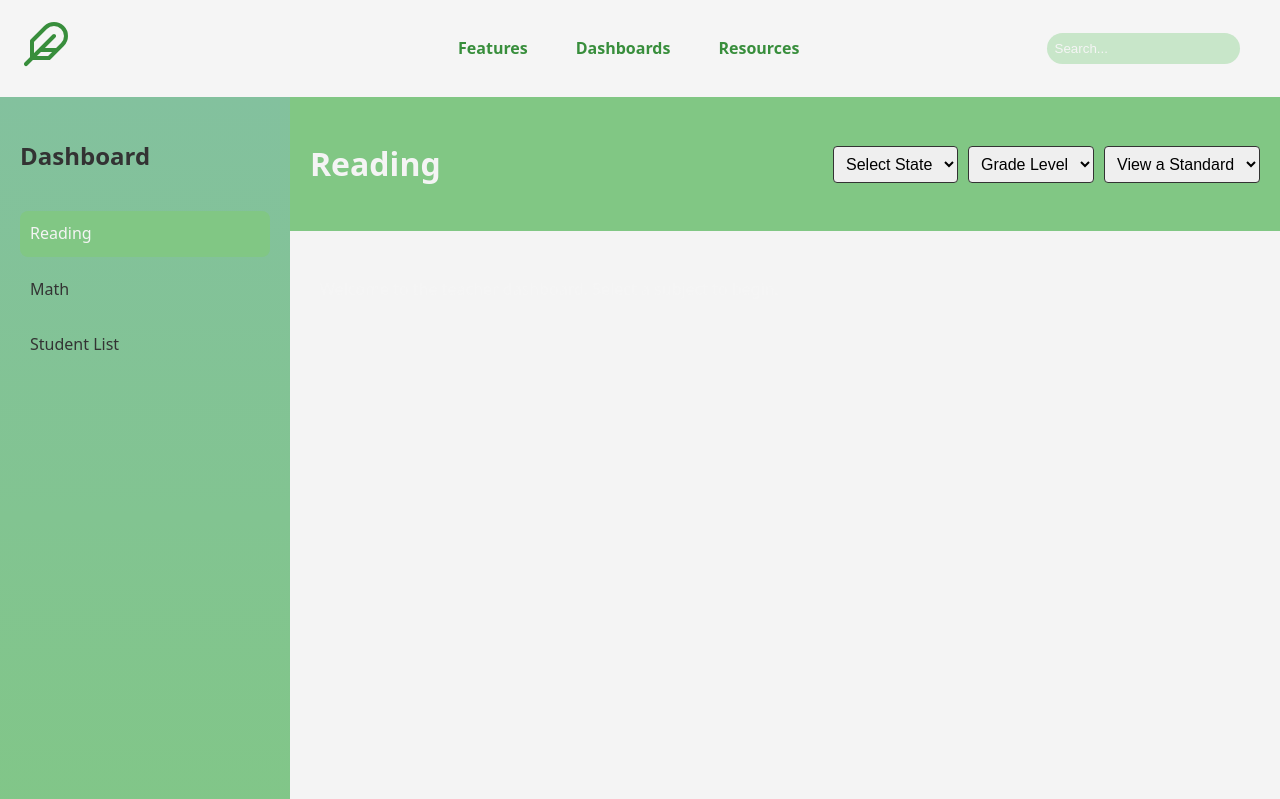
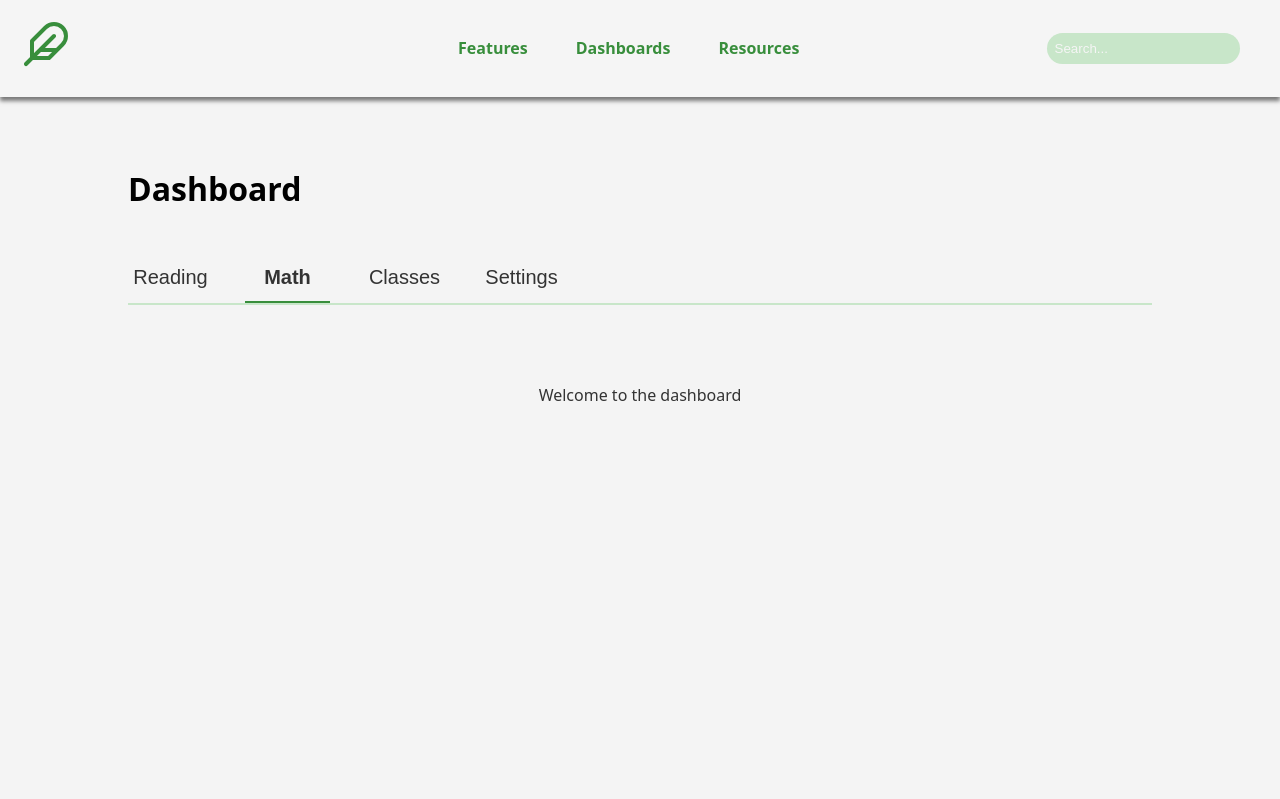
Before and after one commit to CPSfinal/CPS498-Interventive-Learning, a React (Vite) app in the folder frontend/: page /teacher-dashboard in a window 1280 px wide. Shown: the top 799 px of the page. Built offline with nearby package versions, Linux system fonts and the light colour scheme.

Commit message:
Teacher Dashboard Skeleton

```diff
--- a/frontend/src/Components_JS/TeacherTopBar.tsx
+++ b/frontend/src/Components_JS/TeacherTopBar.tsx
@@ -1,25 +1,34 @@
-import React from 'react';
-import '../Styles/Components/TopBar.scss';
+import React, { useState } from "react";
+import "../Styles/Components/TopBar.scss";
 
-const TopBar = () => {
+const tabs = ["Reading", "Math", "Classes", "Settings"] as const;
+type TabType = (typeof tabs)[number];
+
+const TopBar: React.FC = () => {
+  const [selectedTab, setSelectedTab] = useState<TabType>("Math");
+
   return (
-    <div className="top-bar">
-      <h1 className="subject">Reading</h1>
-      <div className="dropdowns">
-        <select title="Select State">
-          <option>Select State</option>
-          <option>Michigan</option>
-        </select>
-        < select title="Select Grade Level">
-          <option>Grade Level</option>
-          <option>K</option>
-        </select>
-        <select title= "Select Standard">
-          <option>View a Standard</option>
-          <option>K.2.B</option>
-        </select>
-      </div>
-    </div>
+    <section className="top-bar">
+      <h2 className="subject">Dashboard</h2>
+      <nav aria-label="Dashboard Tabs">
+        <ul className="tabs" role="tablist">
+          {tabs.map((tab) => (
+            <li key={tab} role="presentation">
+              <button
+                className={`tab-button ${
+                  selectedTab === tab ? "selected" : ""
+                }`}
+                role="tab"
+                aria-selected={selectedTab === tab}
+                onClick={() => setSelectedTab(tab)}
+              >
+                {tab}
+              </button>
+            </li>
+          ))}
+        </ul>
+      </nav>
+    </section>
   );
 };
 
--- a/frontend/src/Styles/Components/TopBar.scss
+++ b/frontend/src/Styles/Components/TopBar.scss
@@ -1,26 +1,62 @@
-@use 'sass:color';
-@use '../variables' as *;
+@use "sass:color";
+@use "../variables" as *;
 
 .top-bar {
+  display: flex;
+  flex-direction: column;
+  width: 100%;
+  padding: 1rem;
+  gap: 1.5rem;
+
+  .subject {
+    font-size: $font-size-large;
+    font-weight: 600;
+    color: #000000;
+    margin: 0;
+  }
+
+  nav {
+    width: 100%;
+  }
+
+  .tabs {
     display: flex;
-    justify-content: space-between;
-    align-items: center;
-    padding: 1rem;
-    background-color: $primary-color;
-    color: l$light-text-color;
+    gap: 2rem;
+    width: 100%;
+    padding: 0;
+    border-bottom: 2px solid #c8e6c9;
+    list-style: none;
 
-    .subject {
-      font-size: 1.5rem;
+    li {
+      display: inline-block;
     }
 
-    .dropdowns {
-      display: flex;
-      gap: 1rem;
+    .tab-button {
+      font-size: 1.25rem;
+      font-weight: 400;
+      padding: 12px 0;
+      cursor: pointer;
+      background: none;
+      border: none;
+      border-radius: 0px;
+      color: #333;
+      text-align: center;
+      min-width: 85px;
+      display: inline-flex;
+      justify-content: center;
+      align-items: center;
+      transition: border-bottom 1.3s ease-in-out;
 
-      select {
-        padding: 0.5rem;
-        border-radius: 4px;
-        border: 1px solid $border-color;
+      &:hover,
+      &:focus {
+        border-bottom: 2px solid #388e3c;
+        outline: none;
+      }
+
+      &.selected {
+        font-weight: 700;
+        border-bottom: 2px solid #388e3c;
       }
     }
   }
+}
--- a/frontend/src/Styles/Pages/TeacherDashboard.scss
+++ b/frontend/src/Styles/Pages/TeacherDashboard.scss
@@ -1,11 +1,13 @@
-@use '../variables' as *;
-@use 'sass:color';
+@use "../variables" as *;
+@use "sass:color";
 
 // Teacher Dashboard Layout
 .teacher-dashboard {
   display: flex;
+  justify-content: center;
   height: 100vh; // Full viewport height
   background-color: $background-color; // Light background
+  margin-top: 3.125em;
 
   // Sidebar Styles
   .sidebar {
@@ -72,37 +74,11 @@
 
   // Main Section Styles
   .main-section {
-    flex: 1;
     display: flex;
     flex-direction: column;
+    align-items: center;
+    width: 80%;
     background-color: $background-color;
-
-    // Top Bar Styles
-    .top-bar {
-      display: flex;
-      justify-content: space-between;
-      align-items: center;
-      padding: $spacing-medium;
-      background-color: $primary-color;
-      color: $background-color;
-
-      .subject {
-        font-size: $font-size-large;
-        font-weight: bold;
-      }
-
-      .dropdowns {
-        display: flex;
-        gap: $spacing-small;
-
-        select {
-          padding: 0.5rem;
-          border-radius: 4px;
-          border: 1px solid $border-color;
-          font-size: $font-size-base;
-        }
-      }
-    }
 
     // Main Content Area
     .main-content {
@@ -118,7 +94,7 @@
 
       p {
         font-size: $font-size-base;
-        color: $secondary-text-color;
+        color: $text-color;
       }
     }
   }
--- a/frontend/src/pages/TeacherDashboard.tsx
+++ b/frontend/src/pages/TeacherDashboard.tsx
@@ -1,20 +1,19 @@
-import React from 'react';
-import Sidebar from '../Components_JS/TeacherSideBar';
-import TopBar from '../Components_JS/TeacherTopBar';
-import '../Styles/Pages/TeacherDashboard.scss';
+import React, { useState } from "react";
+import Sidebar from "../Components_JS/TeacherSideBar";
+import TopBar from "../Components_JS/TeacherTopBar";
+import "../Styles/Pages/TeacherDashboard.scss";
 
+const tabs = ["Reading", "Math", "Classes", "Settings"] as const;
+type TabType = (typeof tabs)[number];
 
-
-const TeacherDashboard = () => {
+const TeacherDashboard: React.FC = () => {
   return (
     <div className="teacher-dashboard">
-        <Sidebar />
       <div className="main-section">
         <TopBar />
         <div className="main-content">
-                <p>Welcome to the teacher dashboard. Select a subject to begin.</p>
+          <p>Welcome to the dashboard</p>
         </div>
-
       </div>
     </div>
   );
```
Lines whose indentation alone changed are shown as unchanged.
